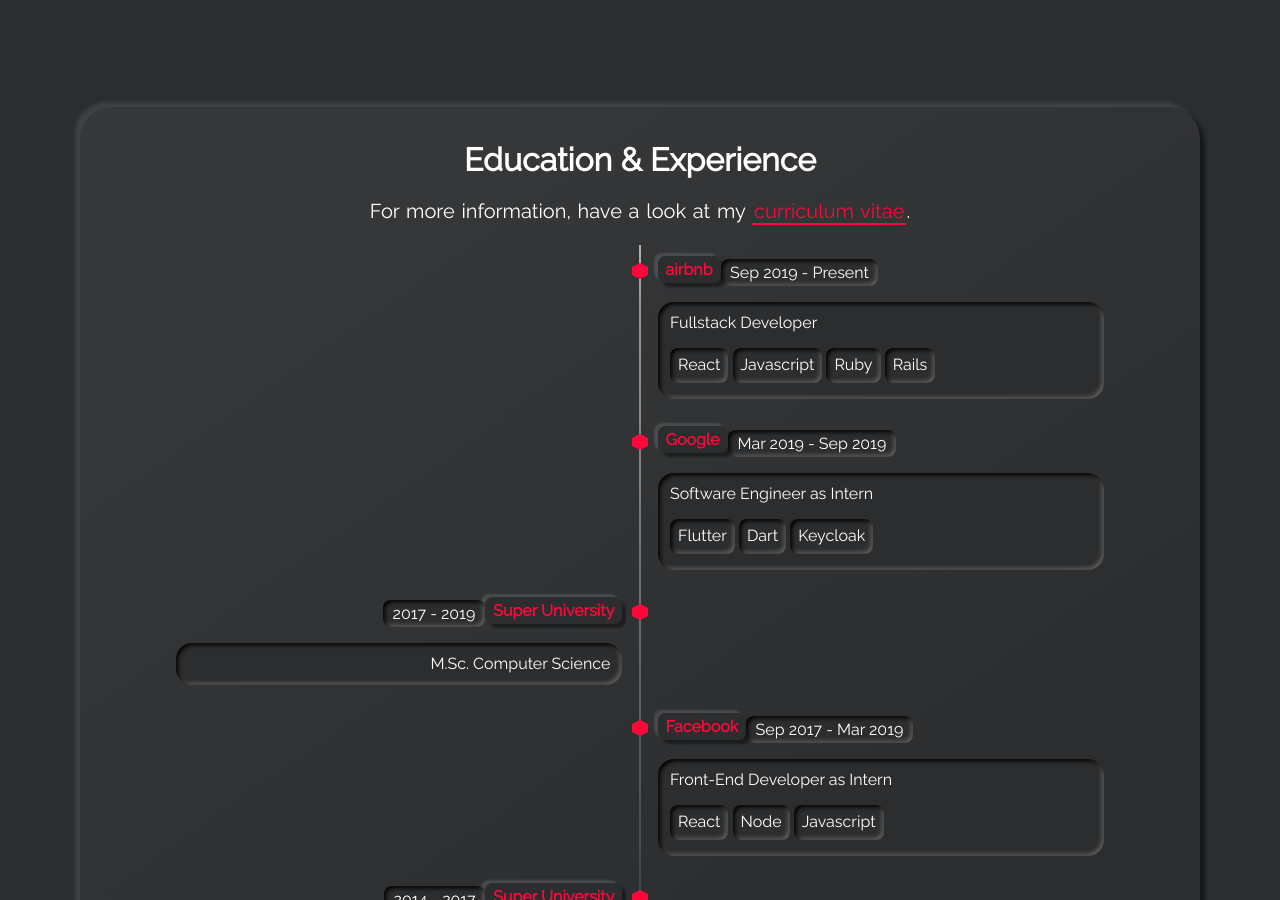
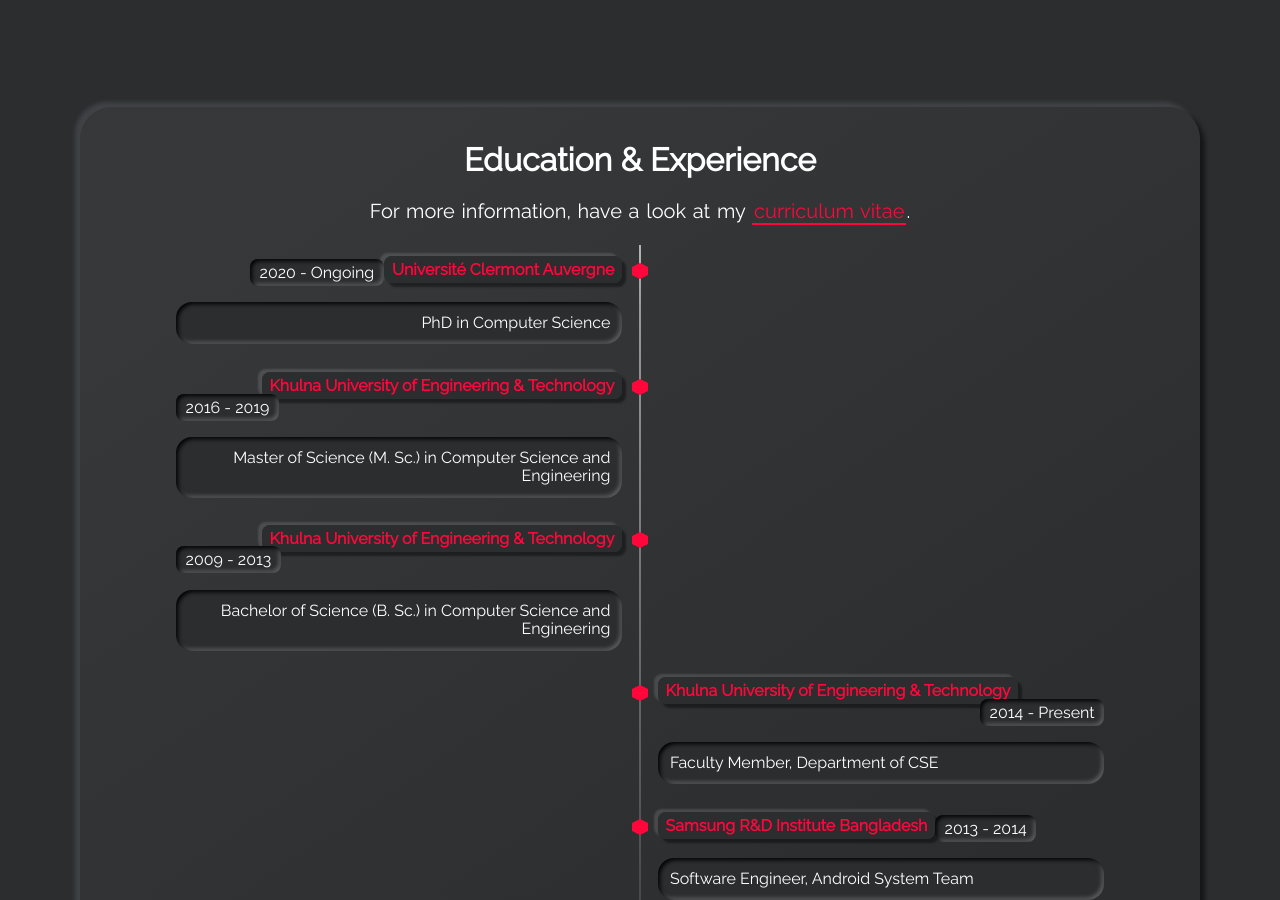
Before and after one commit to imranrana/portfolio, a Jekyll site: the page built from index.html, in a window 1280 px wide and 900 px high, scrolled down 953 px. Built offline with Jekyll 4.4.1, drawn with Linux system fonts in a browser that asks for light colours; some of the changed text lies outside the part shown.

Commit message:
Update timeline.yml

```diff
--- a/_data/timeline.yml
+++ b/_data/timeline.yml
@@ -17,45 +17,38 @@
 #     - tag: Rails
 #   timeline-side: right
 
-- title: airbnb
-  title-url: https://example.com/
-  date: Sep 2019 - Present
-  subtitle: Fullstack Developer
-  tags:
-    - tag: React
-    - tag: Javascript
-    - tag: Ruby
-    - tag: Rails
+- title: Université Clermont Auvergne
+  title-url: https://www.uca.fr/
+  date: 2020 - Ongoing
+  subtitle: PhD in Computer Science
+  timeline-side: left
+
+- title: Khulna University of Engineering & Technology
+  title-url: http://www.kuet.ac.bd/
+  date: 2016 - 2019
+  subtitle: Master of Science (M. Sc.) in Computer Science and Engineering
+  timeline-side: left
+
+- title: Khulna University of Engineering & Technology
+  title-url: http://www.kuet.ac.bd/
+  date: 2009 - 2013
+  subtitle: Bachelor of Science (B. Sc.) in Computer Science and Engineering
+  timeline-side: left
+
+- title: Khulna University of Engineering & Technology
+  title-url: http://www.kuet.ac.bd/
+  date: 2014 - Present
+  subtitle: Faculty Member, Department of CSE
   timeline-side: right
 
-- title: Google
-  title-url: https://example.com/
-  date: Mar 2019 - Sep 2019
-  subtitle: Software Engineer as Intern
-  tags:
-    - tag: Flutter
-    - tag: Dart
-    - tag: Keycloak
+- title: Samsung R&D Institute Bangladesh
+  title-url: https://research.samsung.com/srbd
+  date: 2013 - 2014
+  subtitle: Software Engineer, Android System Team
   timeline-side: right
 
-- title: Super University
-  title-url: https://example.com/
-  date: 2017 - 2019
-  subtitle: M.Sc. Computer Science
-  timeline-side: left
-
-- title: Facebook
-  title-url: https://example.com/
-  date: Sep 2017 - Mar 2019
-  subtitle: Front-End Developer as Intern
-  tags:
-    - tag: React
-    - tag: Node
-    - tag: Javascript
+- title: Khulna University of Engineering & Technology
+  title-url: http://www.kuet.ac.bd/cnap/
+  date: 2015 - Present
+  subtitle: Cisco Instructoe
   timeline-side: right
-
-- title: Super University
-  title-url: https://example.com/
-  date: 2014 - 2017
-  subtitle: B.A. Computer Science
-  timeline-side: left
```
